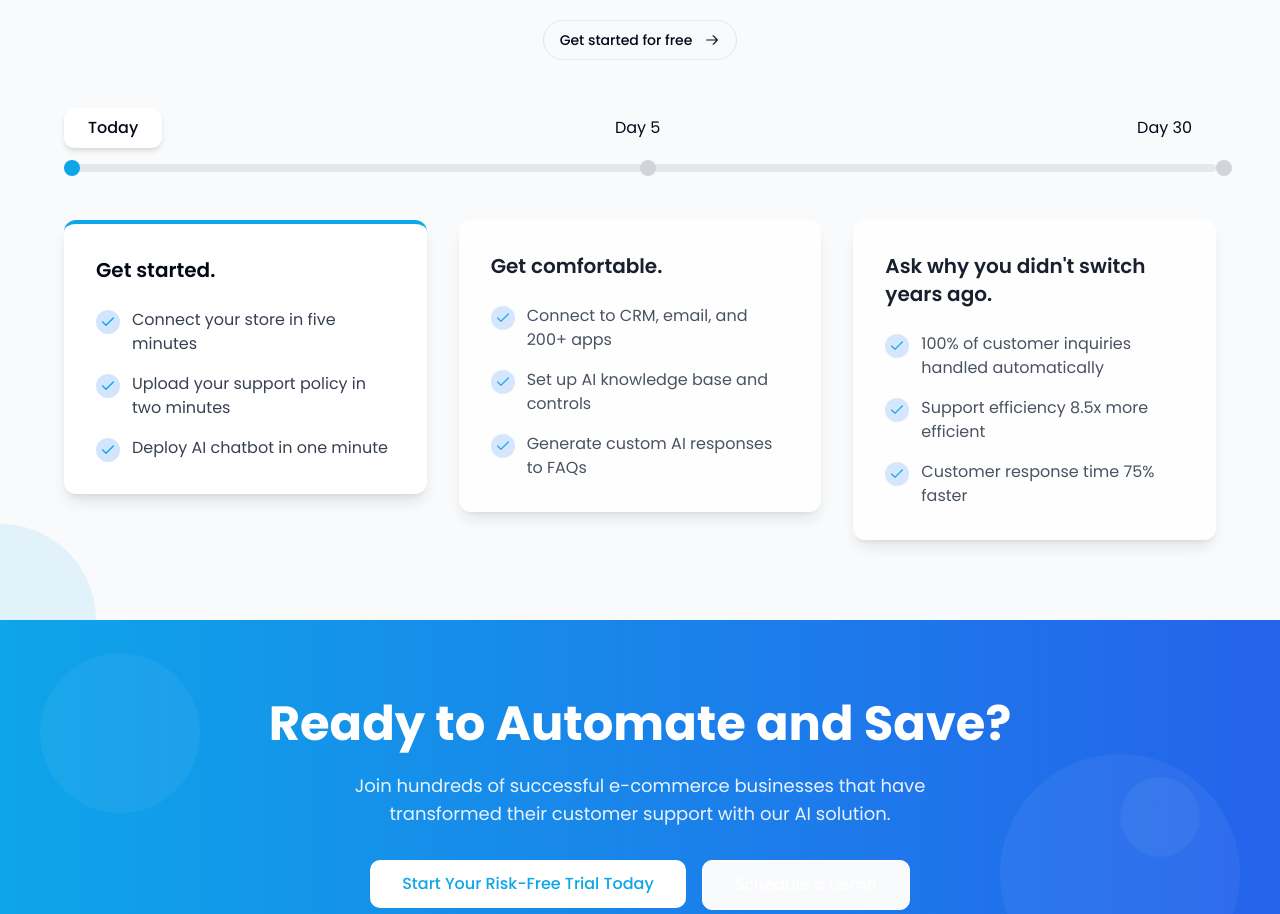
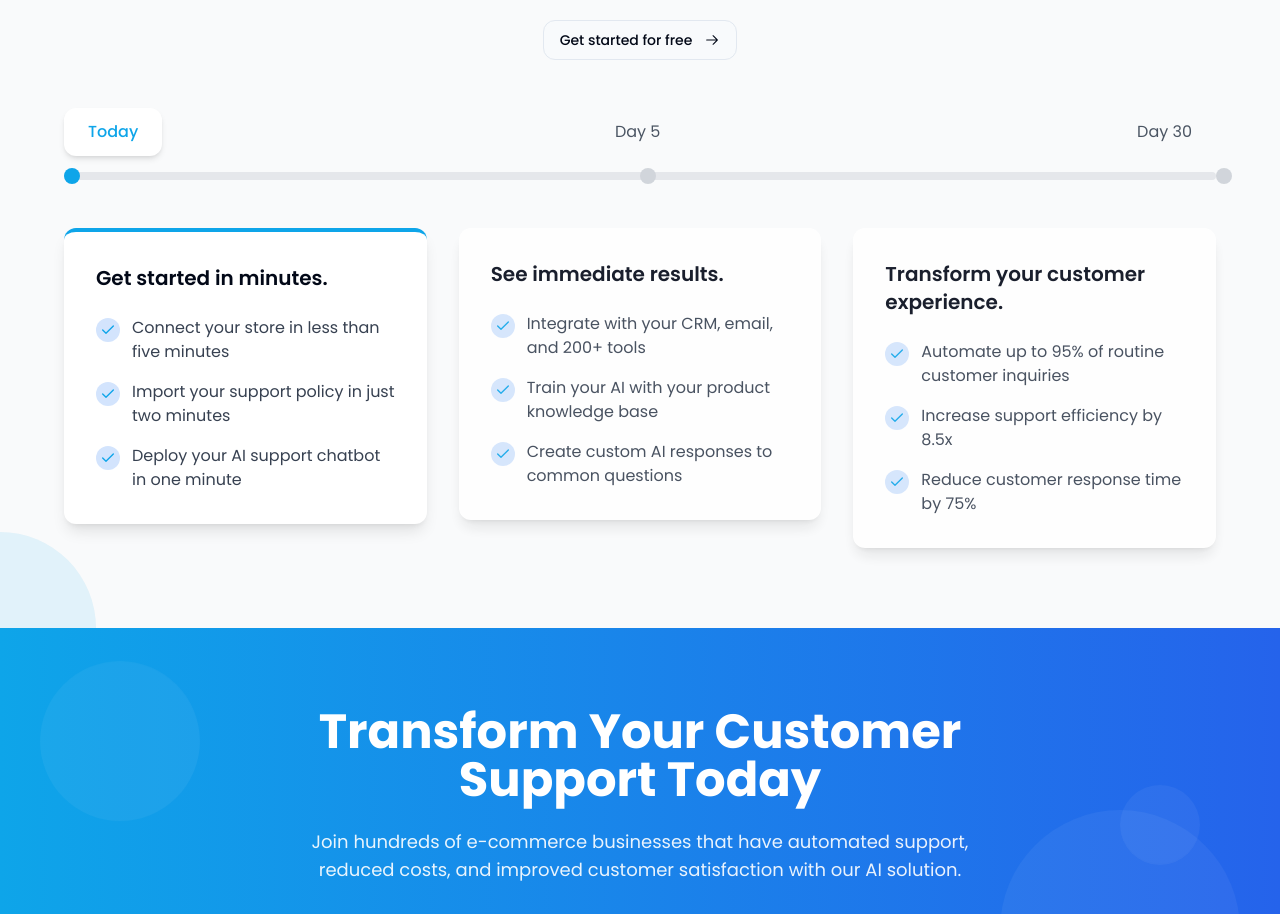
Before and after one commit to Lenc123/chatify-saver-saas, a React (Vite) app: page / in a window 1280 px wide. Shown: the part 5296-6210 px from the top of the page. Built offline with nearby package versions, Linux system fonts and the light colour scheme.

Commit message:
Improve timeline and CTA sections
- Enhance timeline interaction to indicate clickability
- Standardize border radius and structure for all CTAs
- Review and refine copy for clarity and product description

```diff
--- a/src/components/sections/Cta.tsx
+++ b/src/components/sections/Cta.tsx
@@ -15,16 +15,16 @@ const Cta = () => {
 
       <div className="container-custom relative z-10">
         <AnimatedCard className="text-center max-w-3xl mx-auto">
-          <h2 className="text-3xl md:text-4xl lg:text-5xl font-bold mb-6">Ready to Automate and Save?</h2>
+          <h2 className="text-3xl md:text-4xl lg:text-5xl font-bold mb-6">Transform Your Customer Support Today</h2>
           <p className="text-white/90 text-lg mb-8 max-w-2xl mx-auto">
-            Join hundreds of successful e-commerce businesses that have transformed their customer support with our AI solution.
+            Join hundreds of e-commerce businesses that have automated support, reduced costs, and improved customer satisfaction with our AI solution.
           </p>
 
           <div className="flex flex-col sm:flex-row justify-center gap-4">
-            <Button size="lg" className="bg-white text-brand-blue hover:bg-gray-100 text-base font-medium py-6 px-8">
-              Start Your Risk-Free Trial Today
+            <Button size="lg" className="bg-white text-brand-blue hover:bg-gray-100 text-base font-medium py-6 px-8 rounded-xl">
+              Start Your Risk-Free Trial
             </Button>
-            <Button size="lg" variant="outline" className="border-white text-white hover:bg-white/10 text-base font-medium py-6 px-8">
+            <Button size="lg" variant="outline" className="border-white text-white hover:bg-white/10 text-base font-medium py-6 px-8 rounded-xl">
               Schedule a Demo
             </Button>
           </div>
--- a/src/components/sections/Timeline.tsx
+++ b/src/components/sections/Timeline.tsx
@@ -34,29 +34,29 @@ const Timeline = () => {
   const timelineSteps = [
     {
       label: "Today",
-      title: "Get started.",
+      title: "Get started in minutes.",
       items: [
-        "Connect your store in five minutes",
-        "Upload your support policy in two minutes",
-        "Deploy AI chatbot in one minute"
+        "Connect your store in less than five minutes",
+        "Import your support policy in just two minutes",
+        "Deploy your AI support chatbot in one minute"
       ]
     },
     {
       label: "Day 5",
-      title: "Get comfortable.",
+      title: "See immediate results.",
       items: [
-        "Connect to CRM, email, and 200+ apps",
-        "Set up AI knowledge base and controls",
-        "Generate custom AI responses to FAQs"
+        "Integrate with your CRM, email, and 200+ tools",
+        "Train your AI with your product knowledge base",
+        "Create custom AI responses to common questions"
       ]
     },
     {
       label: "Day 30",
-      title: "Ask why you didn't switch years ago.",
+      title: "Transform your customer experience.",
       items: [
-        "100% of customer inquiries handled automatically",
-        "Support efficiency 8.5x more efficient",
-        "Customer response time 75% faster"
+        "Automate up to 95% of routine customer inquiries",
+        "Increase support efficiency by 8.5x",
+        "Reduce customer response time by 75%"
       ]
     }
   ];
@@ -69,8 +69,8 @@ const Timeline = () => {
 
       <div className="container-custom relative z-10">
         <AnimatedCard className="text-center mb-12">
-          <h2 className="text-3xl md:text-4xl font-bold mb-6">Here's what you can achieve with SupportAI in just 30 days</h2>
-          <Button variant="outline" className="rounded-full">
+          <h2 className="text-3xl md:text-4xl font-bold mb-6">See Your 30-Day Journey to AI-Powered Support Success</h2>
+          <Button variant="outline" className="rounded-xl">
             Get started for free
             <svg width="15" height="15" viewBox="0 0 15 15" fill="none" xmlns="http://www.w3.org/2000/svg" className="ml-1">
               <path d="M8.14645 3.14645C8.34171 2.95118 8.65829 2.95118 8.85355 3.14645L12.8536 7.14645C13.0488 7.34171 13.0488 7.65829 12.8536 7.85355L8.85355 11.8536C8.65829 12.0488 8.34171 12.0488 8.14645 11.8536C7.95118 11.6583 7.95118 11.3417 8.14645 11.1464L11.2929 8H2.5C2.22386 8 2 7.77614 2 7.5C2 7.22386 2.22386 7 2.5 7H11.2929L8.14645 3.85355C7.95118 3.65829 7.95118 3.34171 8.14645 3.14645Z" fill="currentColor" fillRule="evenodd" clipRule="evenodd"></path>
@@ -78,15 +78,21 @@ const Timeline = () => {
           </Button>
         </AnimatedCard>
 
-        {/* Timeline Steps Navigation */}
+        {/* Timeline Steps Navigation - Made more clearly clickable */}
         <div className="flex justify-between mb-4">
           {timelineSteps.map((step, index) => (
             <button
               key={index}
-              className={`px-6 py-2 rounded-md ${activeStep === index ? 'bg-white shadow-md font-medium' : 'bg-transparent'}`}
+              className={`px-6 py-3 rounded-xl transition-all duration-300 flex items-center justify-center cursor-pointer ${
+                activeStep === index
+                ? 'bg-white shadow-md font-medium text-brand-blue'
+                : 'bg-transparent hover:bg-white/50'
+              }`}
               onClick={() => setActiveStep(index)}
             >
-              {step.label}
+              <span className={`${activeStep === index ? 'text-brand-blue' : 'text-gray-600'}`}>
+                {step.label}
+              </span>
             </button>
           ))}
         </div>
```
